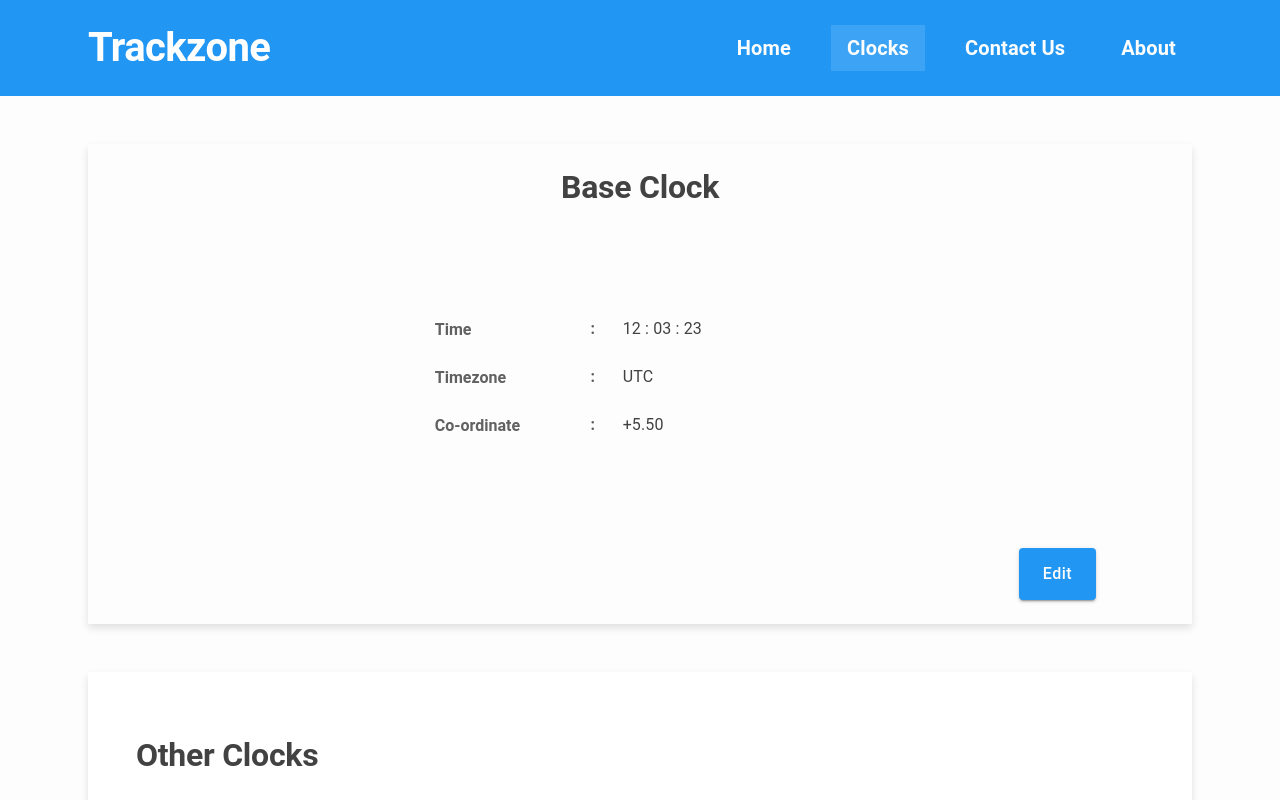
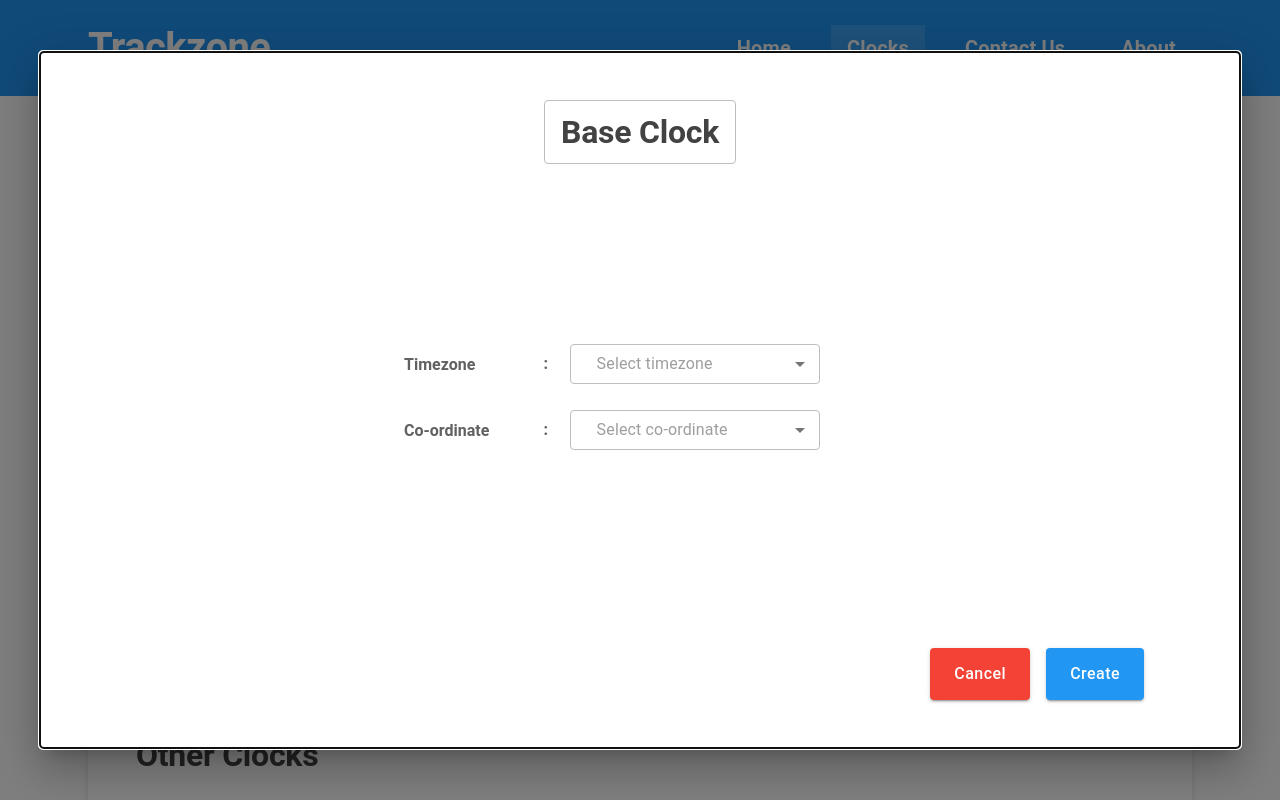
Before and after one commit to asynctushar/trackzone, a React (Vite) app: page /clocks in a window 1280 px wide. Shown: the top 800 px of the page. Built offline with nearby package versions, Linux system fonts and the light colour scheme.

Commit message:
feat: worked on ClockModal, Select component

```diff
--- a/package.json
+++ b/package.json
@@ -14,6 +14,8 @@
     "@emotion/styled": "^11.14.1",
     "@mui/icons-material": "^7.3.1",
     "@mui/material": "^7.3.1",
+    "@mui/x-date-pickers": "^8.10.0",
+    "date-fns": "^4.1.0",
     "react": "^19.1.1",
     "react-dom": "^19.1.1",
     "react-material-ui-carousel": "^3.4.2",
--- a/src/components/shared/ClockModal.jsx
+++ b/src/components/shared/ClockModal.jsx
@@ -1,9 +1,187 @@
-import React from 'react'
+import { Box, Button, Dialog, DialogContent, Typography, useTheme } from "@mui/material";
+import React from "react";
+import Select from "../ui/Select";
 
-const ClockModal = ({type, action}) => {
-  return (
-    <div>ClockModal</div>
-  )
-}
+const timezones = [
+	{
+		label: "UTC",
+		value: "UTC",
+	},
+	{
+		label: "EST",
+		value: "EST",
+	},
+	{
+		label: "PST",
+		value: "PST",
+	},
+	{
+		label: "GMT",
+		value: "GMT",
+	},
+];
+
+const offsets = [
+	{ label: "-12:00", value: "-12.00" },
+	{ label: "-11:00", value: "-11.00" },
+	{ label: "-10:00", value: "-10.00" },
+	{ label: "-09:30", value: "-09.50" },
+	{ label: "-09:00", value: "-09.00" },
+	{ label: "-08:00", value: "-08.00" },
+	{ label: "-07:00", value: "-07.00" },
+	{ label: "-06:00", value: "-06.00" },
+	{ label: "-05:00", value: "-05.00" },
+	{ label: "-04:30", value: "-04.50" },
+	{ label: "-04:00", value: "-04.00" },
+	{ label: "-03:30", value: "-03.50" },
+	{ label: "-03:00", value: "-03.00" },
+	{ label: "-02:00", value: "-02.00" },
+	{ label: "-01:00", value: "-01.00" },
+	{ label: "+00:00", value: "+00.00" },
+	{ label: "+01:00", value: "+01.00" },
+	{ label: "+02:00", value: "+02.00" },
+	{ label: "+03:00", value: "+03.00" },
+	{ label: "+03:30", value: "+03.50" },
+	{ label: "+04:00", value: "+04.00" },
+	{ label: "+04:30", value: "+04.50" },
+	{ label: "+05:00", value: "+05.00" },
+	{ label: "+05:30", value: "+05.50" },
+	{ label: "+05:45", value: "+05.75" },
+	{ label: "+06:00", value: "+06.00" },
+	{ label: "+06:30", value: "+06.50" },
+	{ label: "+07:00", value: "+07.00" },
+	{ label: "+08:00", value: "+08.00" },
+	{ label: "+08:45", value: "+08.75" },
+	{ label: "+09:00", value: "+09.00" },
+	{ label: "+09:30", value: "+09.50" },
+	{ label: "+10:00", value: "+10.00" },
+	{ label: "+10:30", value: "+10.50" },
+	{ label: "+11:00", value: "+11.00" },
+	{ label: "+12:00", value: "+12.00" },
+	{ label: "+12:45", value: "+12.75" },
+	{ label: "+13:00", value: "+13.00" },
+	{ label: "+14:00", value: "+14.00" },
+];
+
+const ClockModal = ({ type = "Base", action = "Create", open, handleClose, handleSubmit }) => {
+	const theme = useTheme();
+
+	return (
+		<Dialog onClose={handleClose} open={open} maxWidth="lg" fullWidth>
+			<DialogContent
+				sx={{
+					backgroundColor: theme.palette.brand.neutral[100],
+					py: {
+						xs: theme.spacing(8),
+						sm: theme.spacing(12),
+						md: theme.spacing(48),
+					},
+					px: {
+						xs: theme.spacing(4),
+						sm: theme.spacing(24),
+						md: theme.spacing(96),
+					},
+					minHeight: {
+						xs: theme.spacing(400),
+						sm: theme.spacing(500),
+						md: theme.spacing(600),
+					},
+				}}
+			>
+				<Box
+					component="form"
+					onSubmit={handleSubmit}
+					sx={{
+						width: "100%",
+						height: "100%",
+						display: "flex",
+						flexDirection: "column",
+						justifyContent: "space-between",
+						alignItems: "center",
+						minHeight: "inherit",
+					}}
+				>
+					<Box
+						sx={{
+							textAlign: "center",
+							border: `1px solid ${theme.palette.brand.gray[400]}`,
+							px: theme.spacing(16),
+							py: theme.spacing(12),
+							borderRadius: theme.brand.radius.small,
+						}}
+					>
+						<Typography variant="h2" color="brand.gray.800">
+							Base Clock
+						</Typography>
+					</Box>
+
+					<Box
+						sx={{
+							display: "flex",
+							flexDirection: "column",
+							gap: theme.spacing(3),
+							width: "100%",
+							textAlign: "center",
+							px: theme.spacing(16),
+							gap: theme.spacing(8),
+
+							[theme.breakpoints.up("sm")]: {
+								width: "50%",
+							},
+						}}
+					>
+						{/* <InputTime
+							name="time"
+							label="Time"
+							placeholder="Select Time"
+							format="HH:mm:ss" // 24-hour format
+						/> */}
+						<Select
+							name="timezone"
+							label="Timezone"
+							placeholder="Select timezone"
+							options={timezones}
+						/>
+						<Select
+							name="co-ordinate"
+							label="Co-ordinate"
+							placeholder="Select co-ordinate"
+							options={offsets}
+						/>
+					</Box>
+
+					<Box
+						sx={{
+							alignSelf: { xs: "center", md: "end" },
+							display: "flex",
+							flexDirection: { xs: "column-reverse", sm: "row" },
+							gap: {
+								xs: theme.spacing(8),
+								sm: theme.spacing(16),
+							},
+							width: "100%",
+							justifyContent: {
+								xs: "center",
+								sm: "end",
+							},
+						}}
+					>
+						<Button
+							onClick={handleClose}
+							type="button"
+							variant="contained"
+							color="brandError"
+						>
+							Cancel
+						</Button>
+						<Button type="submit" variant="contained" color="brandPrimary">
+							{action}
+						</Button>
+					</Box>
+				</Box>
+			</DialogContent>
+		</Dialog>
+	);
+};
 
 export default ClockModal;
--- a/src/components/ui/Select.jsx
+++ b/src/components/ui/Select.jsx
@@ -1,7 +1,156 @@
 import React from "react";
+import { Box, Typography, styled, Select as MuiSelect, MenuItem } from "@mui/material";
 
-const Select = () => {
-	return <div>Select</div>;
+const StyledSelectContainer = styled(Box)(({ theme }) => ({
+	display: "flex",
+	flexDirection: "column",
+	width: "100%",
+	gap: theme.spacing(12),
+	[theme.breakpoints.up("sm")]: {
+		flexDirection: "row",
+		alignItems: "center",
+	},
+}));
+
+const StyledLabel = styled(Typography)(({ theme, hasError }) => ({
+	...theme.typography["h5"],
+	textAlign: "left",
+	maxWidth: "40%",
+	minWidth: "25%",
+	color: hasError ? theme.palette.brand.error[500] : theme.palette.brand.gray[700],
+}));
+
+const StyledColon = styled(Typography)(({ theme, hasError }) => ({
+	...theme.typography["h4"],
+	color: hasError ? theme.palette.brand.error[500] : theme.palette.brand.gray[700],
+	width: "5%",
+	display: "none",
+	[theme.breakpoints.up("sm")]: {
+		display: "block",
+	},
+}));
+
+const StyledSelect = styled(MuiSelect)(({ theme, hasError }) => ({
+	outline: "none",
+	color: theme.palette.brand.gray[800],
+	border: `1px solid ${
+		hasError ? theme.palette.brand.error[500] : theme.palette.brand.gray[400]
+	}`,
+	height: theme.spacing(40),
+	paddingRight: theme.spacing(12),
+	paddingLeft: theme.spacing(12),
+	borderRadius: theme.spacing(4),
+	transition: "all ease-in 200ms",
+	width: "100%",
+	textAlign: "left",
+	"&:hover": {
+		borderColor: hasError ? theme.palette.brand.error[500] : theme.palette.brand.gray[500],
+		outline: "none",
+	},
+	"&.Mui-focused": {
+		borderColor: hasError ? theme.palette.brand.error[500] : theme.palette.brand.gray[600],
+		outline: "none",
+	},
+	"& .MuiOutlinedInput-notchedOutline": {
+		border: "none",
+	},
+	"&:hover .MuiOutlinedInput-notchedOutline": {
+		border: "none",
+	},
+	"&.Mui-focused .MuiOutlinedInput-notchedOutline": {
+		border: "none",
+	},
+	[theme.breakpoints.up("sm")]: {
+		width: theme.spacing(250),
+	},
+}));
+
+const StyledErrorText = styled(Typography)(({ theme }) => ({
+	minHeight: theme.spacing(14),
+	lineHeight: theme.spacing(14),
+	marginTop: theme.spacing(4),
+	textAlign: "left",
+	p: 0,
+}));
+
+const Select = ({
+	onChange,
+	onFocus,
+	onBlur,
+	name,
+	label,
+	placeholder,
+	value = "",
+	options = [],
+	error = "",
+	touched = false,
+}) => {
+	const hasError = touched && error;
+
+	return (
+		<Box
+			sx={{
+				width: "100%",
+				display: "flex",
+				flexDirection: "column",
+			}}
+		>
+			<StyledSelectContainer>
+				<StyledLabel hasError={hasError}>{label}</StyledLabel>
+				<StyledColon hasError={hasError}>:</StyledColon>
+				<StyledSelect
+					name={name}
+					value={value}
+					onChange={onChange}
+					onFocus={onFocus}
+					onBlur={onBlur}
+					displayEmpty
+					renderValue={(selected) => {
+						if (!selected) {
+							return (
+								<Typography sx={{ color: "brand.gray.500" }}>
+									{placeholder}
+								</Typography>
+							);
+						}
+						return options.find((opt) => opt.value === selected)?.label;
+					}}
+					hasError={hasError}
+					MenuProps={{
+						anchorOrigin: {
+							vertical: "bottom",
+							horizontal: "left",
+						},
+						transformOrigin: {
+							vertical: "top",
+							horizontal: "left",
+						},
+
+						getContentAnchorEl: null,
+						PaperProps: {
+							style: {
+								maxHeight: 200,
+								marginTop: 4,
+							},
+						},
+					}}
+				>
+					<MenuItem value="" disabled>
+						<em>{placeholder}</em>
+					</MenuItem>
+					{options.map((option) => (
+						<MenuItem key={option.value} value={option.value}>
+							{option.label}
+						</MenuItem>
+					))}
+				</StyledSelect>
+			</StyledSelectContainer>
+			<StyledErrorText variant="caption" color="brand.error.500">
+				{" "}
+				{error}
+			</StyledErrorText>
+		</Box>
+	);
 };
 
 export default Select;
--- a/src/pages/Clocks/index.jsx
+++ b/src/pages/Clocks/index.jsx
@@ -2,8 +2,28 @@ import { Box, Grid, Typography } from "@mui/material";
 import React from "react";
 import ClockCard from "../../components/shared/ClockCard";
 import CreateCard from "../../components/shared/CreateCard";
+import ClockModal from "../../components/shared/ClockModal";
+import { useState } from "react";
+import { useCallback } from "react";
 
 const Clocks = () => {
+	const [isModalOpen, setIsModalOpen] = useState(true);
+
+	const handleModalClose = useCallback(() => {
+		setIsModalOpen(false);
+		console.log("Modal Closed");
+	}, []);
+
+	const handleModalSubmit = useCallback(
+		(event) => {
+			event.preventDefault();
+
+			console.log("Modal form submitted");
+			setIsModalOpen(false);
+		},
+		[isModalOpen]
+	);
+
 	return (
 		<Box
 			sx={(theme) => ({
@@ -72,6 +92,13 @@ const Clocks = () => {
 					</Grid>
 				</Grid>
 			</Box>
+			<ClockModal
+				type="Base"
+				action="Create"
+				handleClose={handleModalClose}
+				open={isModalOpen}
+				handleSubmit={handleModalSubmit}
+			/>
 		</Box>
 	);
 };
--- a/src/theme/radius.js
+++ b/src/theme/radius.js
@@ -1,9 +1,9 @@
 const radius = {
 	none: 0,
-	small: 4,
-	medium: 8,
-	large: 12,
-	round: 9999,
+	small: "4px",
+	medium: "8px",
+	large: "12px",
+	round: "9999px",
 };
 
 export default radius;
```
Also changed, not shown: src/components/shared/DeleteDialog.jsx (+7 -2 lines), src/components/shared/EventModal.jsx (+7 -2 lines), src/components/ui/InputTime.jsx (deleted, +0 -7 lines), 1 other file (tests, documents, lock files or other folders).
